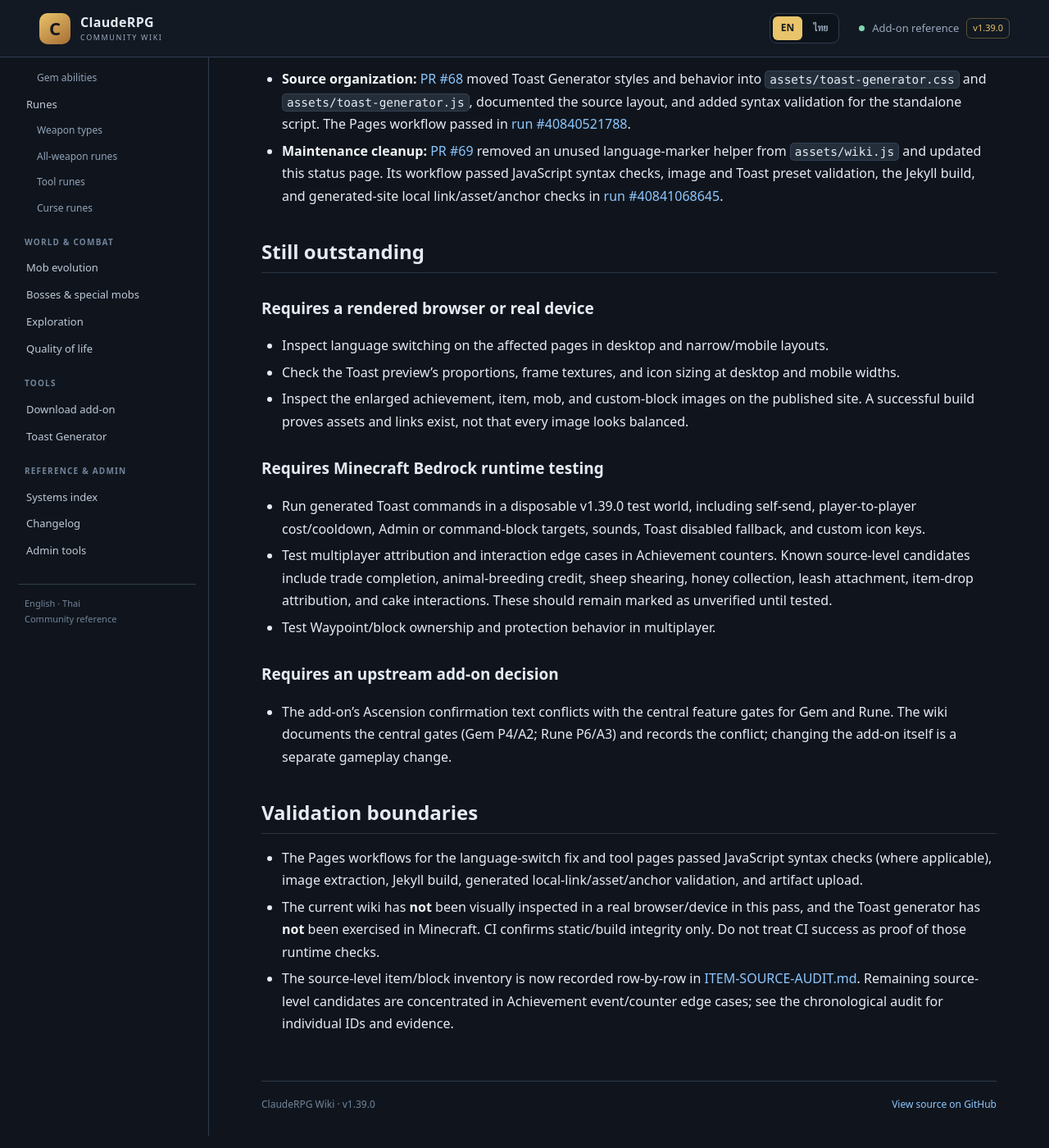
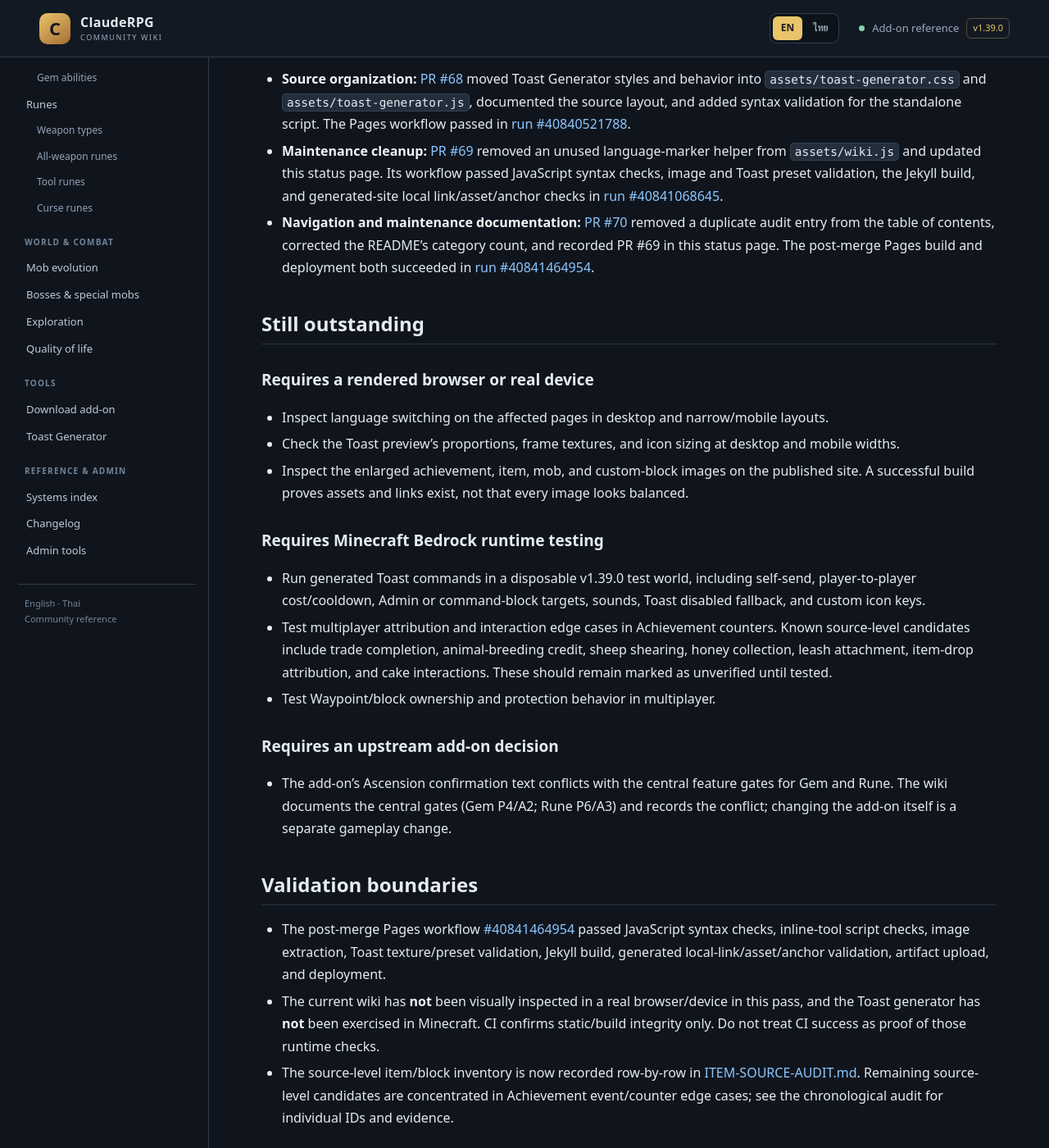
Before and after one commit to miniTorch25/ClaudeRPG-Wiki-V2, a Jekyll site: the page built from WIKI-STATUS.md, in a window 1280 px wide and 1400 px high, scrolled down 946 px. Shown: the whole window at 82% size. Built offline with Jekyll 4.4.1, drawn with Linux system fonts in a browser that asks for light colours; our own code applies the rules of GitHub Pages for plain Markdown files; some of the changed text lies outside the part shown.

Commit message:
Record PR 70 and successful Pages deployment

```diff
--- a/WIKI-STATUS.md
+++ b/WIKI-STATUS.md
@@ -1,4 +1,4 @@
-# Current Wiki Status — 2026-10-29 (updated after PR #69)
+# Current Wiki Status — 2026-10-29 (updated after PR #70)
 
 This page is the concise current snapshot. `CONTENT-GAP-AUDIT.md` is a chronological work log and includes older unchecked checklist items that may have been superseded by later audits. Use this page to distinguish completed repository checks from work that still requires a real browser or Minecraft client.
 
@@ -14,6 +14,7 @@ This page is the concise current snapshot. `CONTENT-GAP-AUDIT.md` is a chronolog
 - **Final static-audit pass:** [PR #65](https://github.com/miniTorch25/ClaudeRPG-Wiki-V2/pull/65) added the tool/audit pages to the table of contents, syntax-checks inline JavaScript across all repository HTML pages, and checks all ten Toast frame textures plus every configured icon preset before building. [PR #66](https://github.com/miniTorch25/ClaudeRPG-Wiki-V2/pull/66) also made the site validator fail if an image omits its `alt` attribute; all checks passed in [workflow run #40835597056](https://github.com/miniTorch25/ClaudeRPG-Wiki-V2/actions/runs/40835597056).
 - **Source organization:** [PR #68](https://github.com/miniTorch25/ClaudeRPG-Wiki-V2/pull/68) moved Toast Generator styles and behavior into `assets/toast-generator.css` and `assets/toast-generator.js`, documented the source layout, and added syntax validation for the standalone script. The Pages workflow passed in [run #40840521788](https://github.com/miniTorch25/ClaudeRPG-Wiki-V2/actions/runs/40840521788).
 - **Maintenance cleanup:** [PR #69](https://github.com/miniTorch25/ClaudeRPG-Wiki-V2/pull/69) removed an unused language-marker helper from `assets/wiki.js` and updated this status page. Its workflow passed JavaScript syntax checks, image and Toast preset validation, the Jekyll build, and generated-site local link/asset/anchor checks in [run #40841068645](https://github.com/miniTorch25/ClaudeRPG-Wiki-V2/actions/runs/40841068645).
+- **Navigation and maintenance documentation:** [PR #70](https://github.com/miniTorch25/ClaudeRPG-Wiki-V2/pull/70) removed a duplicate audit entry from the table of contents, corrected the README's category count, and recorded PR #69 in this status page. The post-merge Pages build and deployment both succeeded in [run #40841464954](https://github.com/miniTorch25/ClaudeRPG-Wiki-V2/actions/runs/40841464954).
 
 ## Still outstanding
 
@@ -35,6 +36,6 @@ This page is the concise current snapshot. `CONTENT-GAP-AUDIT.md` is a chronolog
 
 ## Validation boundaries
 
-- The Pages workflows for the language-switch fix and tool pages passed JavaScript syntax checks (where applicable), image extraction, Jekyll build, generated local-link/asset/anchor validation, and artifact upload.
+- The post-merge Pages workflow [#40841464954](https://github.com/miniTorch25/ClaudeRPG-Wiki-V2/actions/runs/40841464954) passed JavaScript syntax checks, inline-tool script checks, image extraction, Toast texture/preset validation, Jekyll build, generated local-link/asset/anchor validation, artifact upload, and deployment.
 - The current wiki has **not** been visually inspected in a real browser/device in this pass, and the Toast generator has **not** been exercised in Minecraft. CI confirms static/build integrity only. Do not treat CI success as proof of those runtime checks.
 - The source-level item/block inventory is now recorded row-by-row in [ITEM-SOURCE-AUDIT.md](ITEM-SOURCE-AUDIT.md). Remaining source-level candidates are concentrated in Achievement event/counter edge cases; see the chronological audit for individual IDs and evidence.
```
